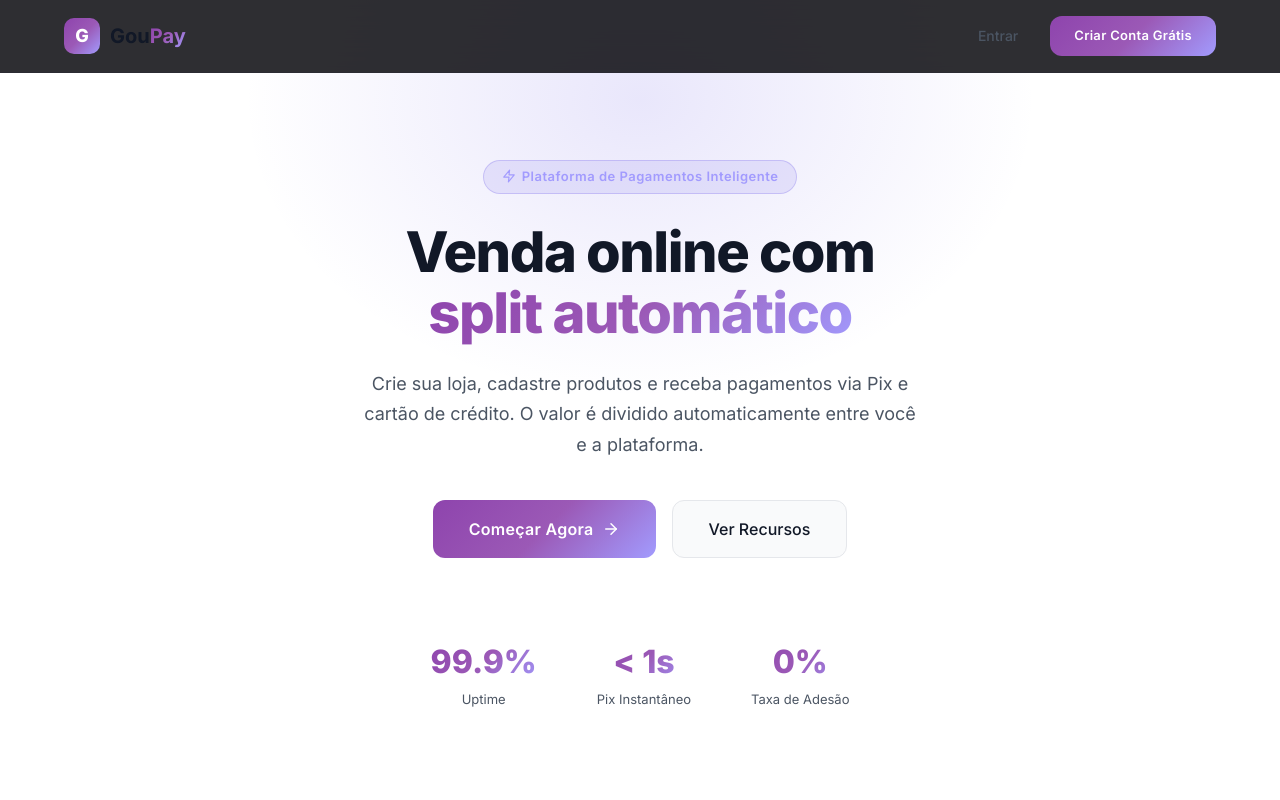
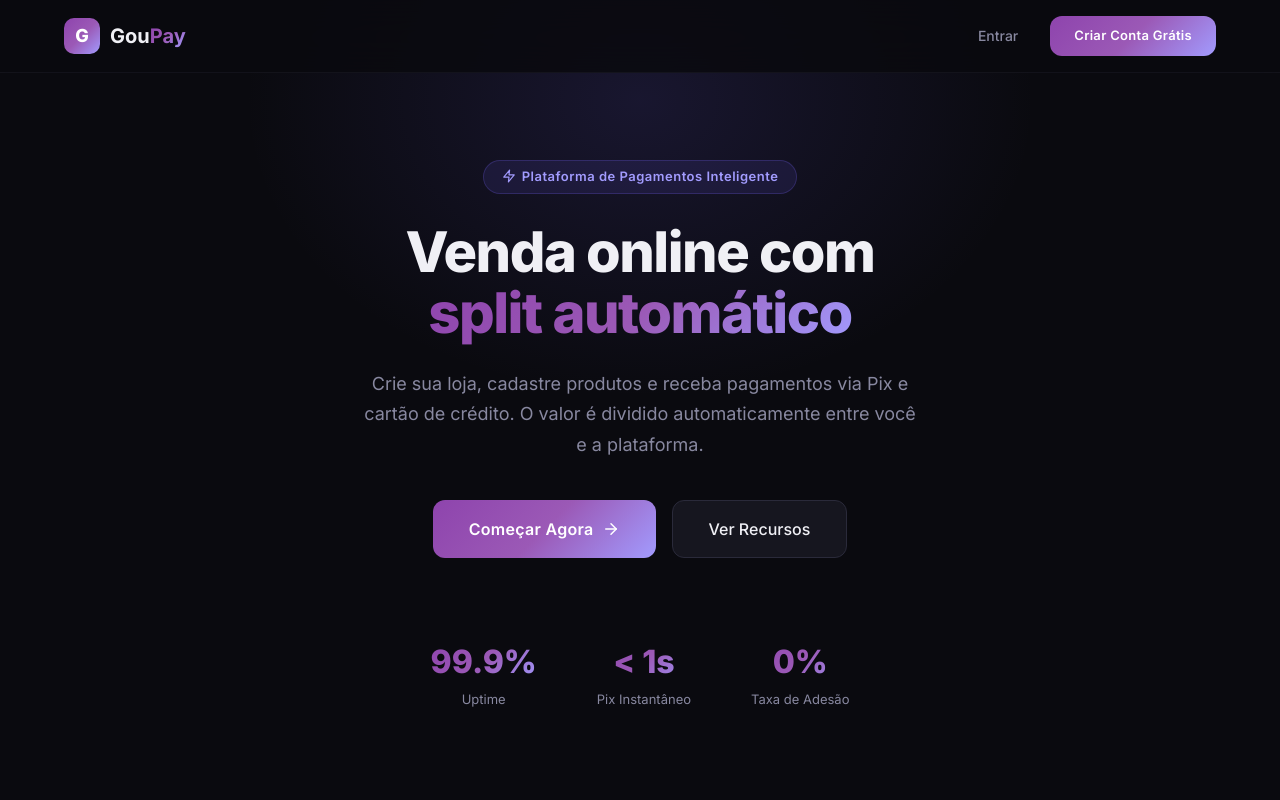
Before and after one commit to contamickey01-lang/gatewayyy, a Next.js app in the folder frontend/: page / in a window 1280 px wide. Shown: the top 800 px of the page. Built offline with nearby package versions, Linux system fonts and the light colour scheme.

Commit message:
fix(theme): restrict light theme toggle to internal pages only

```diff
--- a/frontend/src/components/theme-provider.tsx
+++ b/frontend/src/components/theme-provider.tsx
@@ -1,10 +1,24 @@
 "use client";
 
 import { ThemeProvider as NextThemesProvider } from "next-themes";
+import { usePathname } from "next/navigation";
 
 export function ThemeProvider({
   children,
   ...props
 }: React.ComponentProps<typeof NextThemesProvider>) {
-  return <NextThemesProvider {...props}>{children}</NextThemesProvider>;
+  const pathname = usePathname();
+
+  const isInternalRoute =
+    pathname?.startsWith('/dashboard') ||
+    pathname?.startsWith('/admin') ||
+    pathname?.startsWith('/area-membros');
+
+  const forcedTheme = isInternalRoute ? undefined : 'dark';
+
+  return (
+    <NextThemesProvider {...props} forcedTheme={forcedTheme}>
+      {children}
+    </NextThemesProvider>
+  );
 }
```
